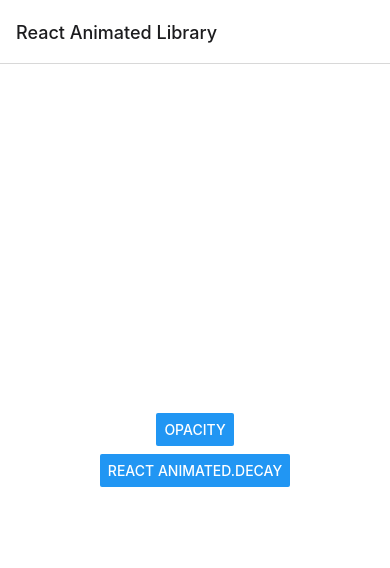
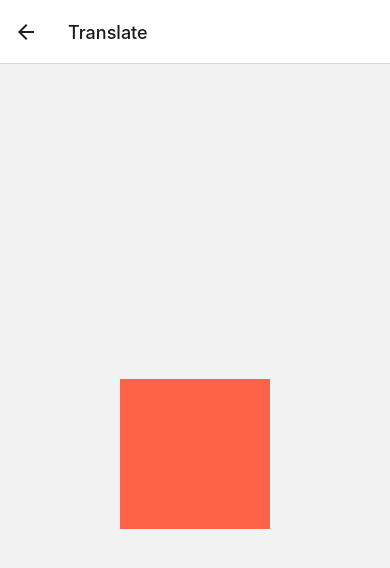
Before and after one commit to filipemelo2002/ReactAnimated, a React Native app: screen /Translate in a window 390 px wide. Shown: the top 568 px of the page. Built offline with nearby package versions, Linux system fonts and the light colour scheme.

Commit message:
Add Translate animation

```diff
--- a/App.js
+++ b/App.js
@@ -1,6 +1,7 @@
 import React from 'react';
 import Decay from './src/Decay';
 import Opacity from './src/Opacity';
+import Translate from './src/Translate';
 import ReactAnimated from './src';
 import { NavigationContainer } from '@react-navigation/native';
 import { createNativeStackNavigator } from '@react-navigation/native-stack';
@@ -14,6 +15,7 @@
       <Stack.Navigator initialRouteName="Home">
         <Stack.Screen name="Home" component={ReactAnimated}  options={{ title: 'React Animated Library' }} />
         <Stack.Screen name="Opacity" component={Opacity}  options={{ title: 'Opacity' }} />
+        <Stack.Screen name="Translate" component={Translate}  options={{ title: 'Translate' }} />
         <Stack.Screen name="Decay" component={Decay}  options={{ title: 'Decay' }} />
       </Stack.Navigator>
     </NavigationContainer>
--- /dev/null
+++ b/src/Translate.js
@@ -0,0 +1,48 @@
+import {useRef} from 'react';
+import { StyleSheet, View, Animated, TouchableWithoutFeedback } from "react-native";
+
+
+
+const Translate = () => {
+  const animation = useRef(new Animated.Value(0)).current;
+
+  const startAnimation = () => {
+    Animated.timing(animation, {
+      toValue: 300,
+      duration: 1500,
+      useNativeDriver: true,
+    }).start(() => {
+      animation.setValue(0);
+    });
+  }
+
+  const animatedStyles = {
+    transform: [
+      { translateY: animation }
+    ]
+  }
+
+  return (
+    <View style={styles.container}>
+      <TouchableWithoutFeedback onPress={startAnimation}>
+        <Animated.View style={[styles.box, animatedStyles]} />
+      </TouchableWithoutFeedback>
+    </View>
+  )
+};
+
+
+
+const styles = StyleSheet.create({
+  container: {
+    flex: 1,
+    alignItems: "center",
+    justifyContent: "center",
+  },
+  box: {
+    width: 150,
+    height: 150,
+    backgroundColor: "tomato",
+  }
+});
+export default Translate;
--- a/src/index.js
+++ b/src/index.js
@@ -10,6 +10,11 @@
         <View style={{marginBottom: 8}}>
           <Button title="Opacity" onPress={()=> navigation.navigate("Opacity")}/>
         </View>
+
+        <View style={{marginBottom: 8}}>
+          <Button title="Translate" onPress={()=> navigation.navigate("Translate")}/>
+        </View>
+
         <View style={{marginBottom: 8}}>
           <Button title="React Animated.decay" onPress={()=> navigation.navigate("Decay")} style={styles.button}/>
         </View>
```
